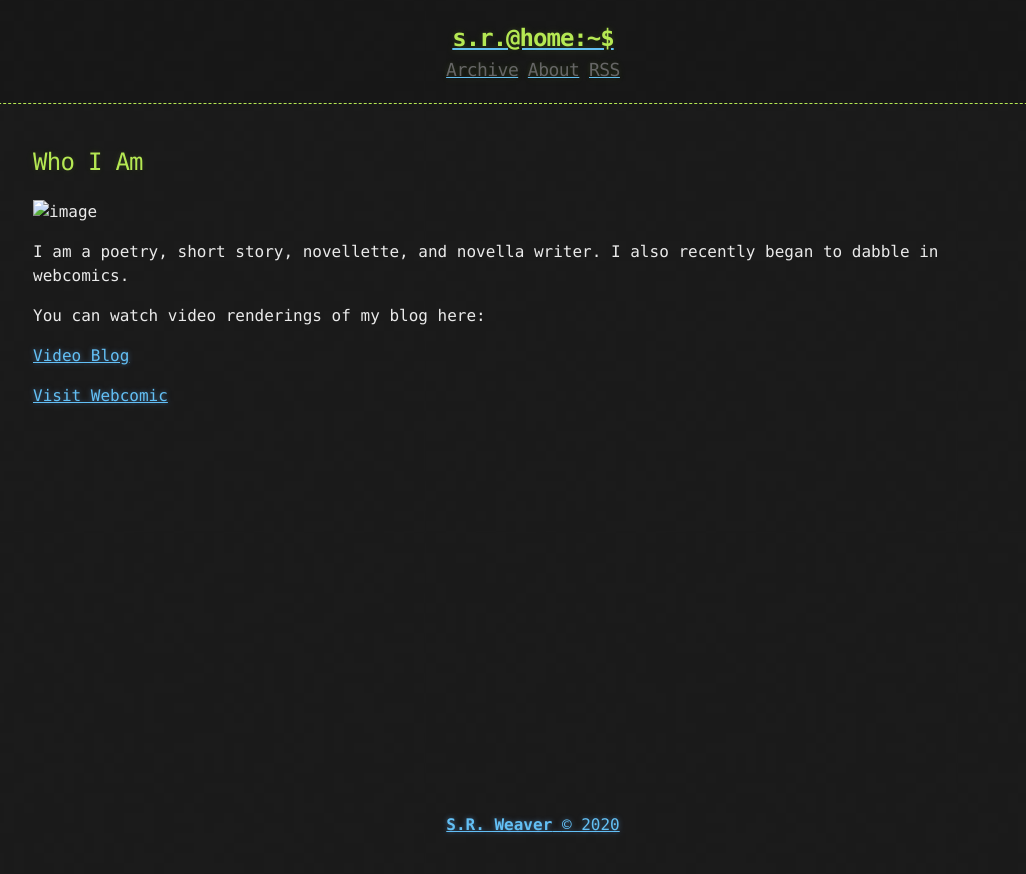
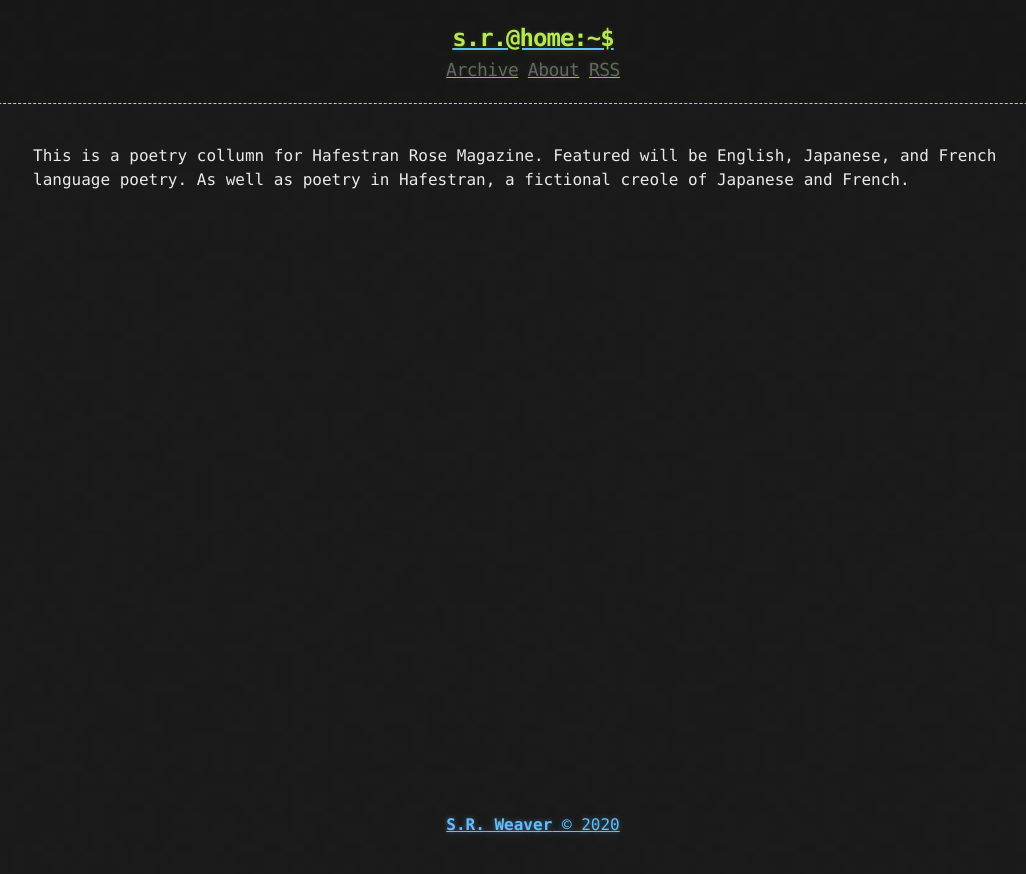
Before and after one commit to LWFlouisa/HAPoetry, a Jekyll site: the page built from about.md, in a window 1280 px wide. Shown: the top 874 px of the page, without its empty margins (107-1133 px from the left). Built offline with Jekyll 4.4.1, drawn with Linux system fonts in a browser that asks for light colours.

Commit message:
Update about.md

```diff
--- a/about.md
+++ b/about.md
@@ -2,13 +2,4 @@
 layout: page
 title: About
 ---
-## Who I Am
-![image](https://lwflouisa.github.io/WeaverBlog/images/image.jpg)
-
-I am a poetry, short story, novellette, and novella writer. I also recently began to dabble in webcomics.
-
-You can watch video renderings of my blog here:
-
-[Video Blog](https://video.ploud.jp/video-channels/mytalkshow)
-
-[Visit Webcomic](https://lwflouisa.github.io/uploadedfairyalt/)
+This is a poetry collumn for Hafestran Rose Magazine. Featured will be English, Japanese, and French language poetry. As well as poetry in Hafestran, a fictional creole of Japanese and French.
```
